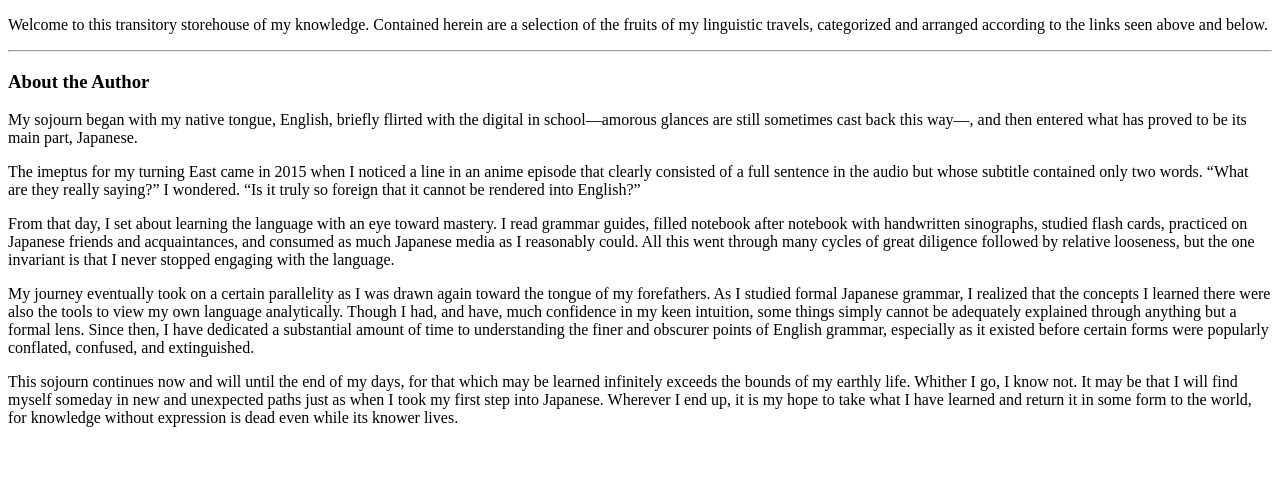
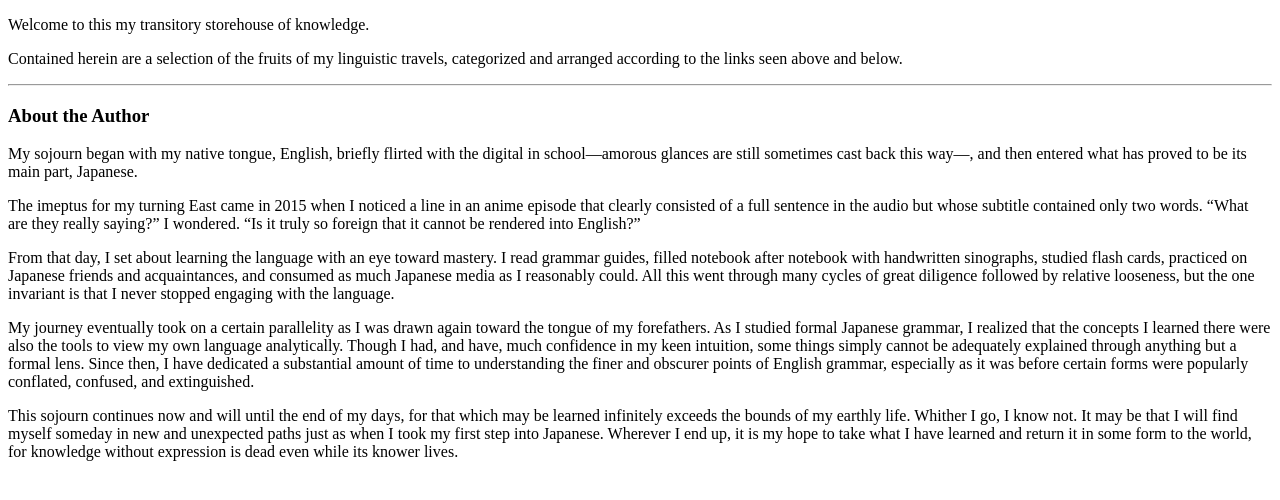
Before and after one commit to SojourningGhost/sojourningghost.github.io, an Astro site: page / in a window 1280 px wide. Built offline with nearby package versions, Linux system fonts and the light colour scheme; Astro itself is replaced by a stand-in of ours.

Commit message:
revised index

```diff
--- a/src/pages/index.md
+++ b/src/pages/index.md
@@ -1,7 +1,9 @@
 ---
 title: SojourningGhost
 ---
-Welcome to this transitory storehouse of my knowledge. Contained herein are a selection of the fruits of my linguistic travels, categorized and arranged according to the links seen above and below.
+Welcome to this my transitory storehouse of knowledge.
+
+Contained herein are a selection of the fruits of my linguistic travels, categorized and arranged according to the links seen above and below.
 
 ---
 
@@ -13,6 +15,6 @@ The imeptus for my turning East came in 2015 when I noticed a line in an anime e
 
 From that day, I set about learning the language with an eye toward mastery. I read grammar guides, filled notebook after notebook with handwritten sinographs, studied flash cards, practiced on Japanese friends and acquaintances, and consumed as much Japanese media as I reasonably could. All this went through many cycles of great diligence followed by relative looseness, but the one invariant is that I never stopped engaging with the language.
 
-My journey eventually took on a certain parallelity as I was drawn again toward the tongue of my forefathers. As I studied formal Japanese grammar, I realized that the concepts I learned there were also the tools to view my own language analytically. Though I had, and have, much confidence in my keen intuition, some things simply cannot be adequately explained through anything but a formal lens. Since then, I have dedicated a substantial amount of time to understanding the finer and obscurer points of English grammar, especially as it existed before certain forms were popularly conflated, confused, and extinguished.
+My journey eventually took on a certain parallelity as I was drawn again toward the tongue of my forefathers. As I studied formal Japanese grammar, I realized that the concepts I learned there were also the tools to view my own language analytically. Though I had, and have, much confidence in my keen intuition, some things simply cannot be adequately explained through anything but a formal lens. Since then, I have dedicated a substantial amount of time to understanding the finer and obscurer points of English grammar, especially as it was before certain forms were popularly conflated, confused, and extinguished.
 
 This sojourn continues now and will until the end of my days, for that which may be learned infinitely exceeds the bounds of my earthly life. Whither I go, I know not. It may be that I will find myself someday in new and unexpected paths just as when I took my first step into Japanese. Wherever I end up, it is my hope to take what I have learned and return it in some form to the world, for knowledge without expression is dead even while its knower lives.
```
